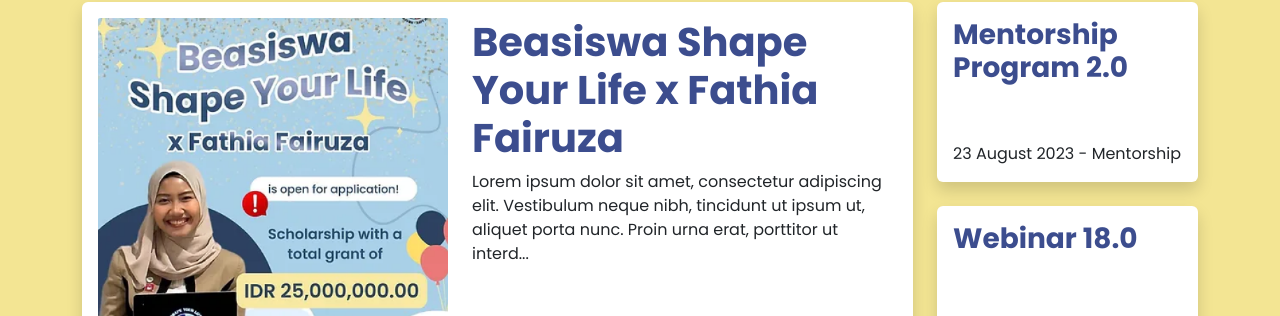
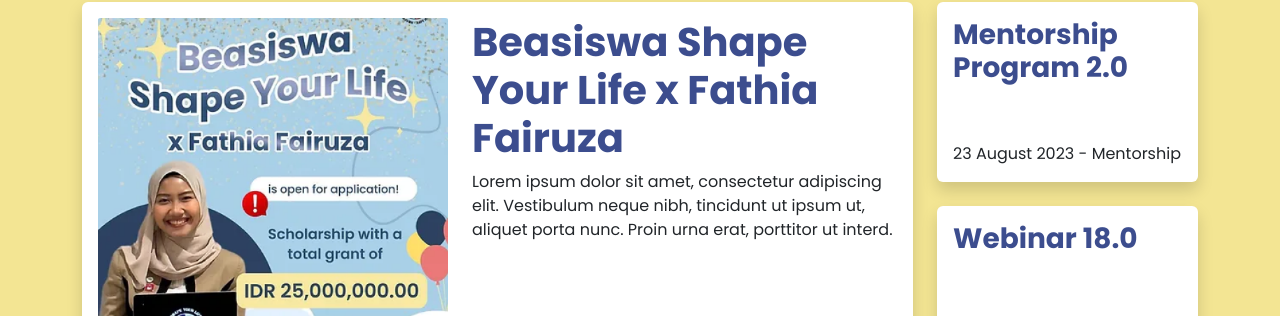
Before and after one commit to shapeyourlifeID/syl_web_template-, a website: page index.html in a window 1280 px wide. Shown: the part 1688-2004 px from the top of the page. Drawn offline with nearby package versions, Linux system fonts and the light colour scheme.

Commit message:
update content

```diff
--- a/index.html
+++ b/index.html
@@ -209,7 +209,7 @@
                           Lorem ipsum dolor sit amet, consectetur adipiscing
                           elit. Vestibulum neque nibh, tincidunt ut ipsum ut,
                           aliquet porta nunc. Proin urna erat, porttitor ut
-                          interd...
+                          interd.
                         </p>
                       </div>
                       <p class="card-text">25-26 November 2023 - Event</p>
```
